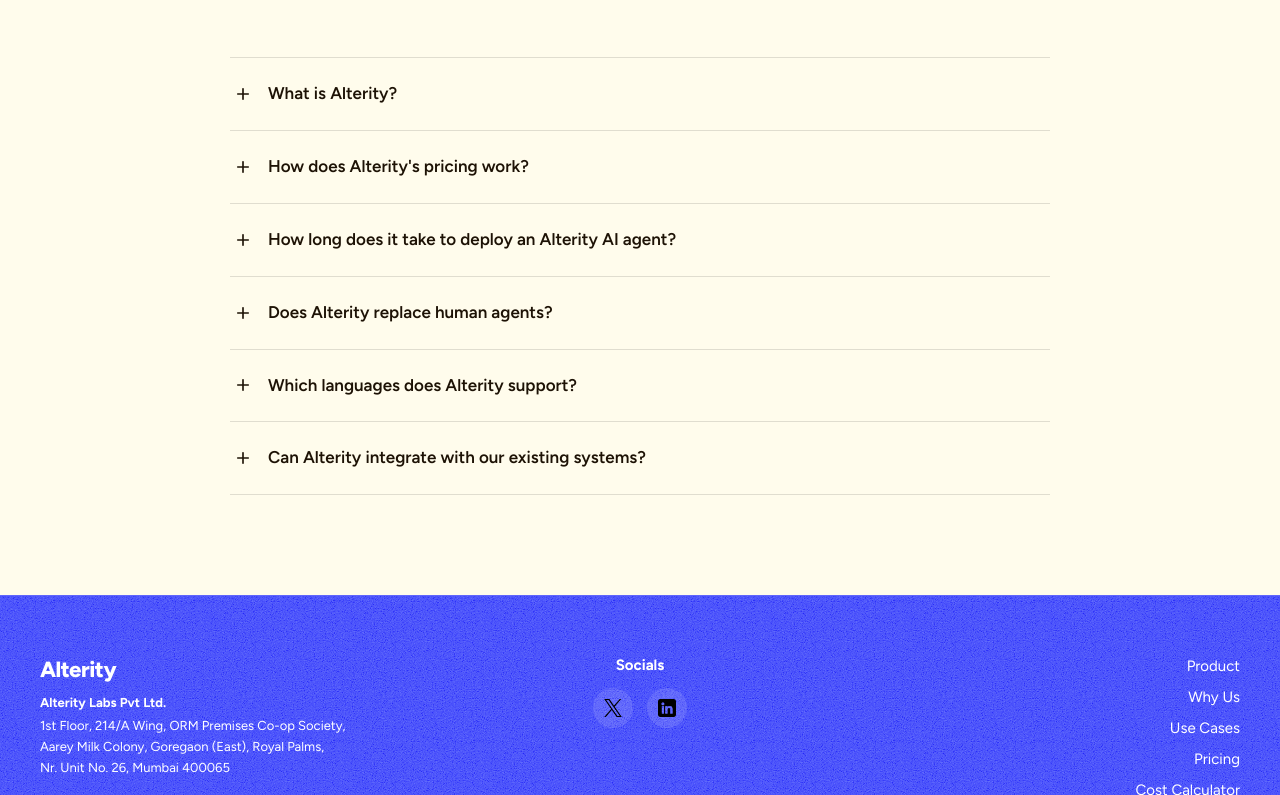
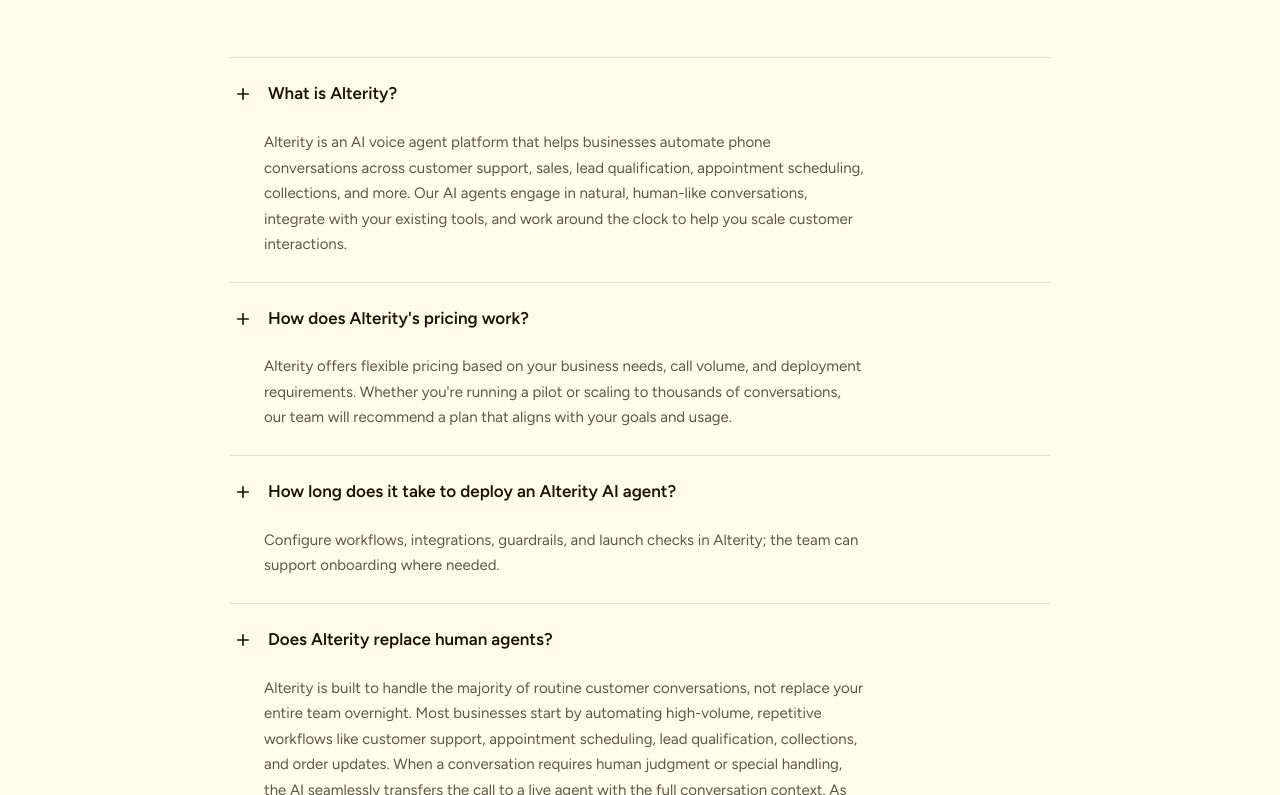
Before and after one commit to mohneeshrautela/alterity-website, a React (Vite) app: page / in a window 1280 px wide. Shown: the part 5405-6200 px from the top of the page. Built offline with nearby package versions, Linux system fonts and the light colour scheme.

Commit message:
Mount FAQ answers in prerendered HTML (forceMount)
Added forceMount prop to AccordionPrimitive.Content for improved rendering.

```diff
--- a/src/components/FAQSection/FAQSection.jsx
+++ b/src/components/FAQSection/FAQSection.jsx
@@ -61,7 +61,7 @@ export default function FAQSection() {
                   <span className="faq-item__question">{item.question}</span>
                 </AccordionPrimitive.Trigger>
               </AccordionPrimitive.Header>
-              <AccordionPrimitive.Content className="faq-item__content">
+              <AccordionPrimitive.Content forceMount className="faq-item__content">
                 <p className="faq-item__answer">{item.answer}</p>
               </AccordionPrimitive.Content>
             </AccordionPrimitive.Item>
```
